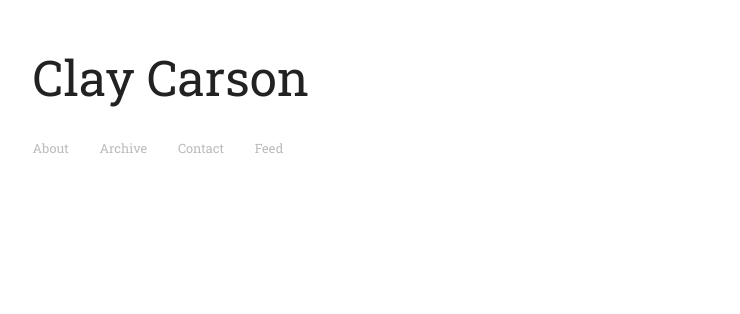
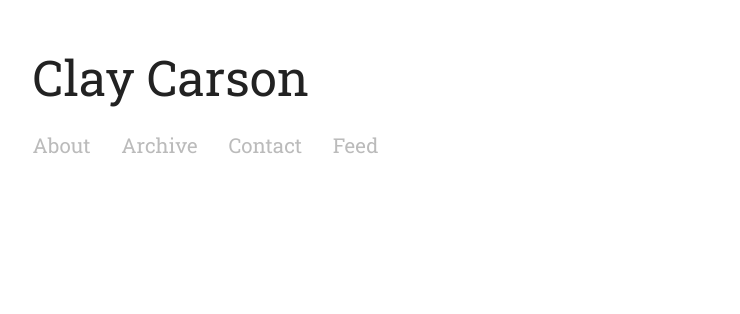
Before and after one commit to turnerthornton/turnerthornton.github.io, a Jekyll site: the page built from index.html, in a window 1280 px wide. Shown: the top 314 px of the page, without its empty margins (262-1002 px from the left). Built offline with Jekyll 4.4.1, drawn with Linux system fonts in a browser that asks for light colours; the list of posts is cut into pages by our own code.

Commit message:
nav font size

```diff
--- a/public/css/poole.css
+++ b/public/css/poole.css
@@ -251,7 +251,7 @@ tbody tr:nth-child(odd) td,tbody tr:nth-child(odd) th
 
 .masthead-title small a
 {
-	font-size:.5em;
+	font-size:.8em;
 	font-weight:400;
 	color:#bbb;
 	letter-spacing:0
@@ -259,7 +259,7 @@ tbody tr:nth-child(odd) td,tbody tr:nth-child(odd) th
 
 .masthead-title small a:hover
 {
-	font-size:.5em;
+	font-size:.8em;
 	color:#cd3829;
 	letter-spacing:0
 }
```
